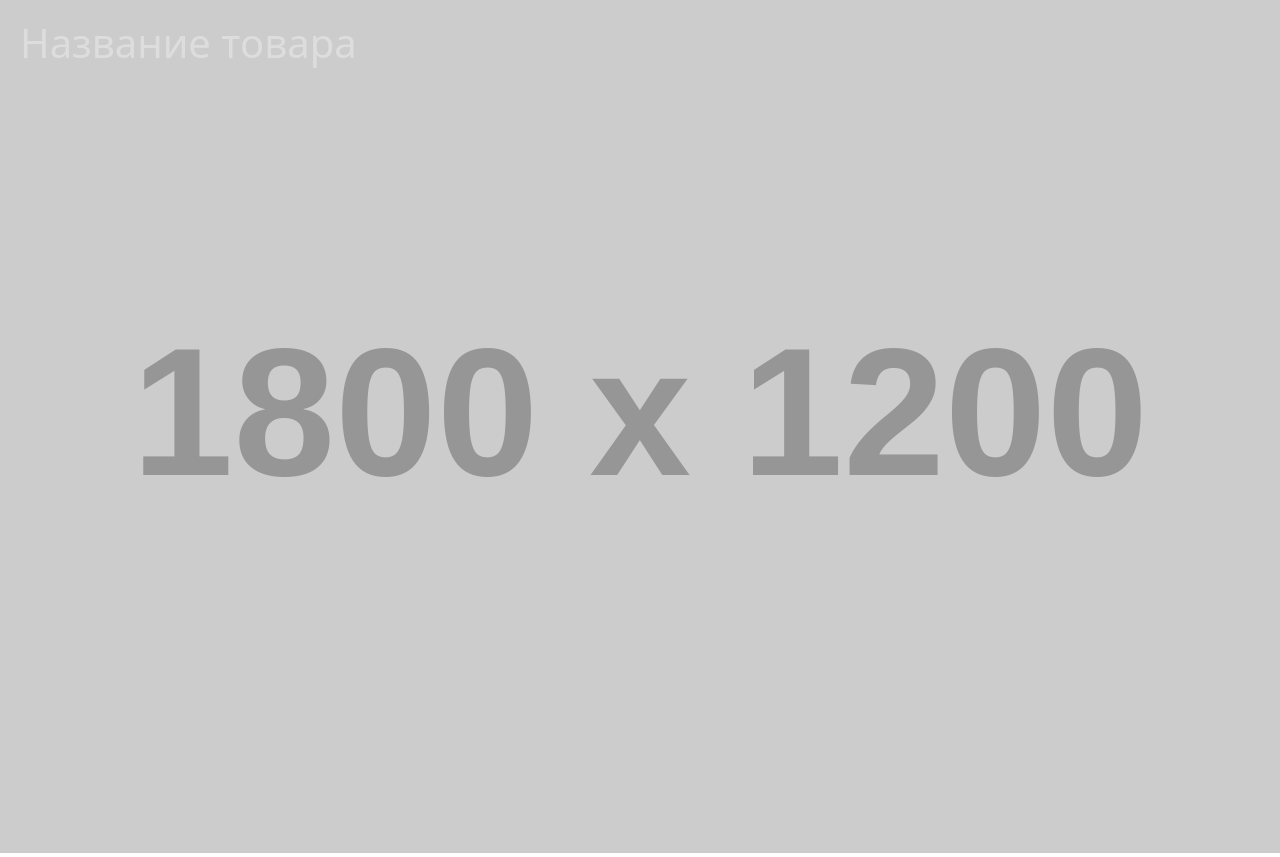
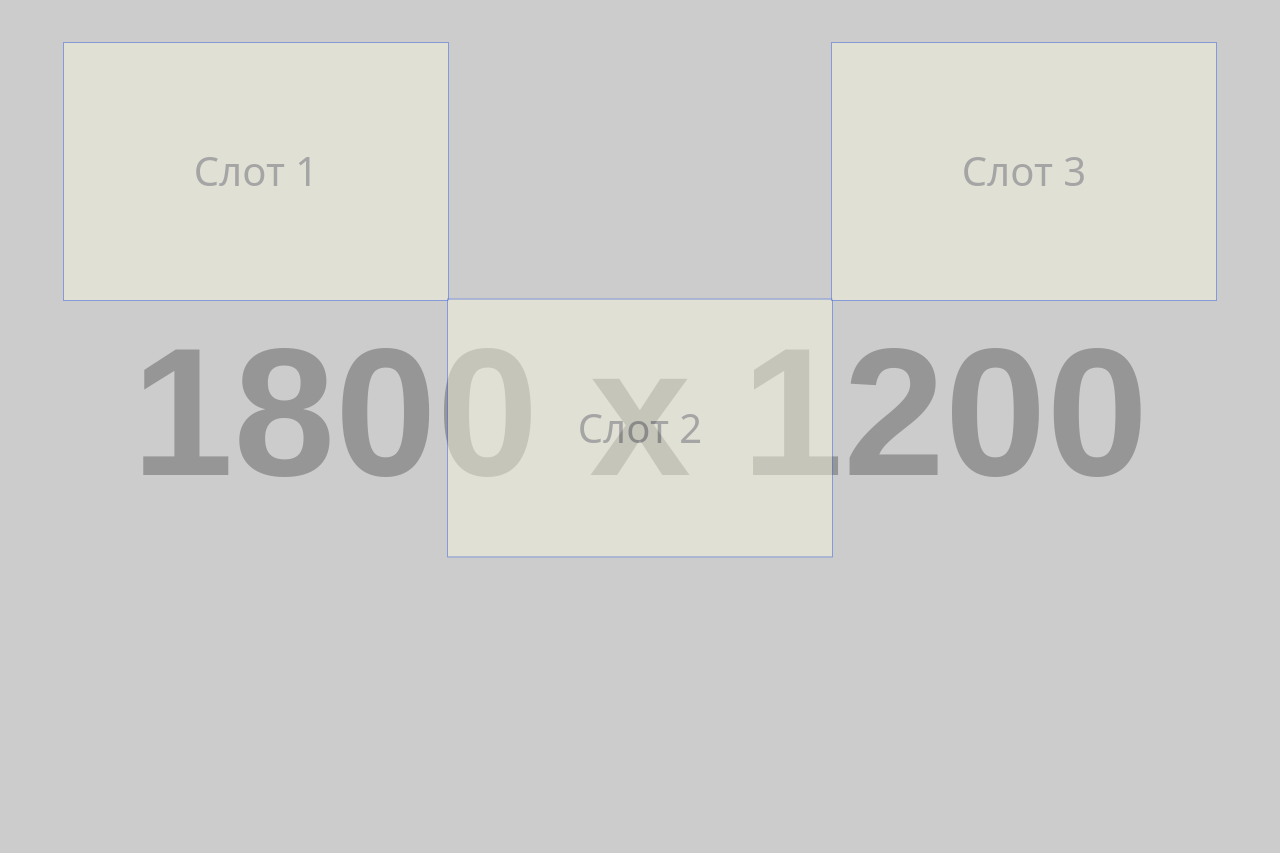
Before and after one commit to veezex/n_adv, a website: page docs/index.html in a window 1280 px wide. Drawn offline with nearby package versions, Linux system fonts and the light colour scheme; placeholder pictures from the web are drawn by us.

Commit message:
upd styles

```diff
--- a/docs/index.html
+++ b/docs/index.html
@@ -17,9 +17,6 @@
   <style>
     :root {
       font-family: "Noto Sans", sans-serif;
-
-      /* Цвета */
-      --text-color: #dddddd;
     }
 
     .container {
@@ -31,8 +28,8 @@
       height: auto;
     }
 
-    .objects-box {
-      inset: 20px;
+    .box {
+      inset: 5%;
       position: absolute;
     }
   </style>
@@ -40,6 +37,9 @@
     /* Позиционирование объектов */
     .object {
       position: absolute;
+      width: calc((1 / 3) * 100%);
+      height: calc((1 / 3) * 100%);
+      transform: translateX(var(--tx, 0)) translateY(var(--ty, 0));
     }
 
     .horizontal-left {
@@ -48,7 +48,7 @@
 
     .horizontal-center {
       left: 50%;
-      transform: translateX(-50%);
+      --tx: -50%;
     }
 
     .horizontal-right {
@@ -61,7 +61,7 @@
 
     .vertical-center {
       top: 50%;
-      transform: translateY(-50%);
+      --ty: -50%;
     }
 
     .vertical-bottom {
@@ -70,20 +70,32 @@
   </style>
   <style>
     /* Стили объектов */
-
-    .text-large {
+    .test {
+      outline: 1px solid royalblue;
+      width: 100%;
+      height: 100%;
+      background-color: beige;
+      opacity: 0.5;
       font-size: 40px;
       font-weight: 500;
-      color: var(--text-color);
+      color: gray;
+      display: grid;
+      place-items: center;
     }
   </style>
 
   <section class="container">
-    <img src="https://placehold.co/1800x1200/333333/DDDDDD/png?text=&#955;" class="background">
+    <img src="https://placehold.co/1800x1200/333333/AAAAAA/png?text=&#955;" class="background">
 
-    <div class="objects-box">
+    <div class="box">
       <div class="object horizontal-left vertical-top">
-        <div class="text-large">Название товара</div>
+        <div class="test">Слот 1</div>
+      </div>
+      <div class="object horizontal-center vertical-center">
+        <div class="test">Слот 2</div>
+      </div>
+      <div class="object horizontal-right vertical-top">
+        <div class="test">Слот 3</div>
       </div>
     </div>
   </section>
```
